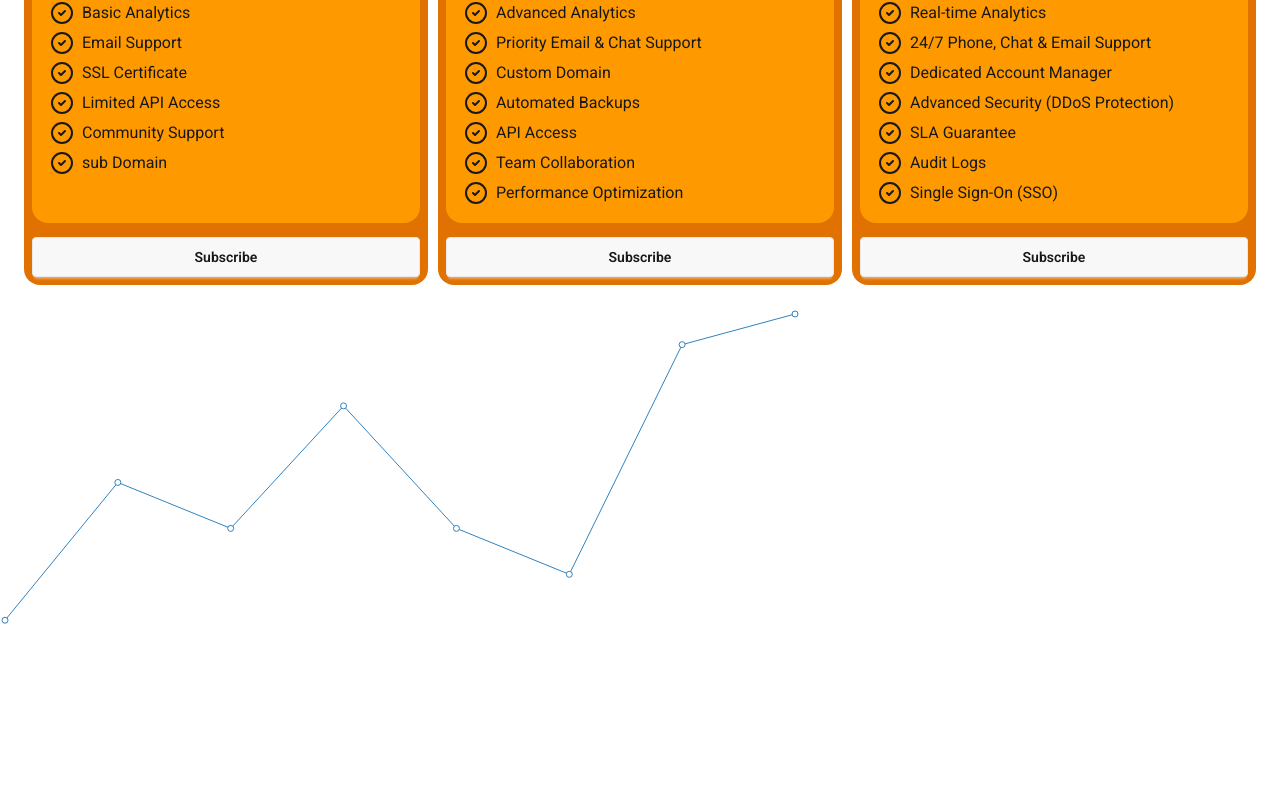
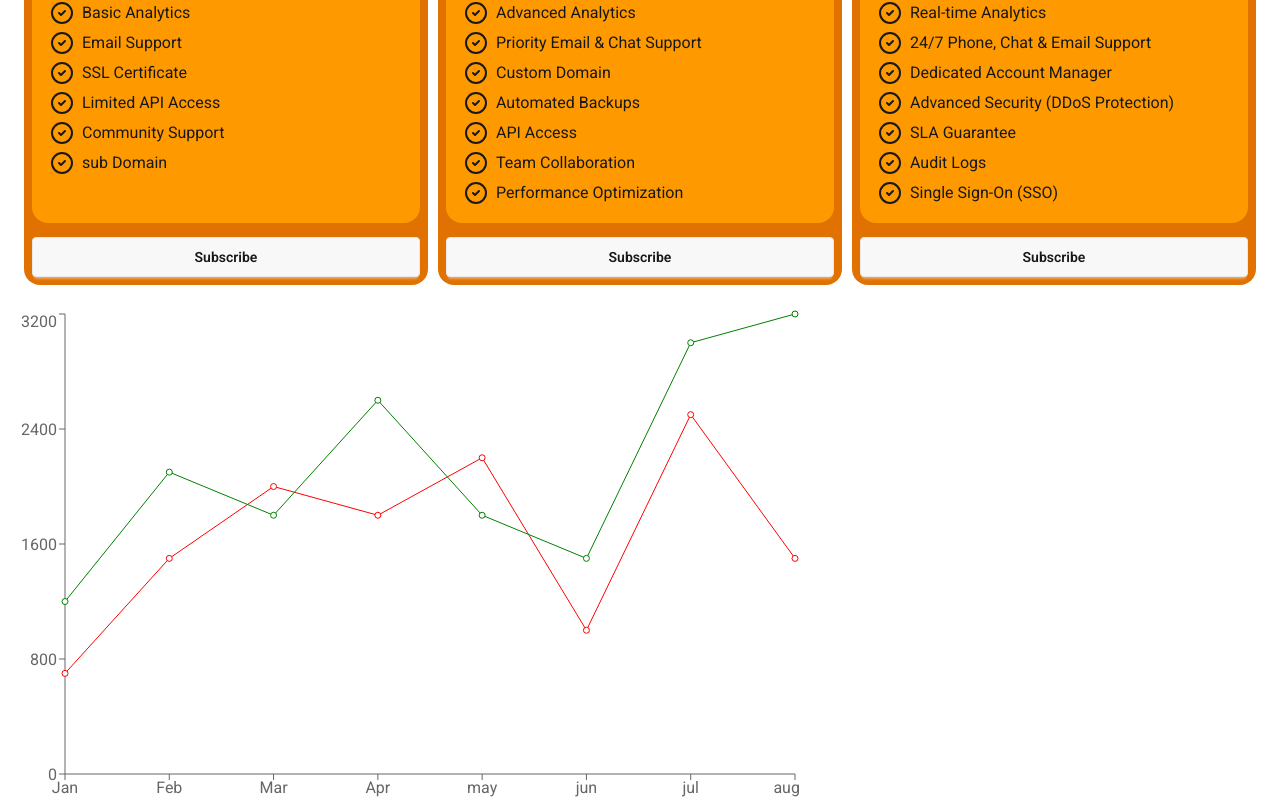
Before and after one commit to sohagroy7223/tailwind-react-pricing-option, a React (Vite) app: page / in a window 1280 px wide. Shown: the part 389-1198 px from the top of the page. Built offline with nearby package versions, Linux system fonts and the light colour scheme.

Commit message:
addad buy charts in this file

```diff
--- a/src/components/ResultCharts/ResultsCharts.jsx
+++ b/src/components/ResultCharts/ResultsCharts.jsx
@@ -1,21 +1,24 @@
 import React from "react";
-import { Line, LineChart } from "recharts";
+import { ComposedChart, Line, LineChart, XAxis, YAxis } from "recharts";
 
 const ResultsCharts = () => {
   const salesData = [
-    { month: "Jan", sales: 1200 },
-    { month: "Feb", sales: 2100 },
-    { month: "Mar", sales: 1800 },
-    { month: "Apr", sales: 2600 },
-    { month: "may", sales: 1800 },
-    { month: "jun", sales: 1500 },
-    { month: "jul", sales: 3000 },
-    { month: "aug", sales: 3200 },
+    { month: "Jan", sales: 1200, buy: 700 },
+    { month: "Feb", sales: 2100, buy: 1500 },
+    { month: "Mar", sales: 1800, buy: 2000 },
+    { month: "Apr", sales: 2600, buy: 1800 },
+    { month: "may", sales: 1800, buy: 2200 },
+    { month: "jun", sales: 1500, buy: 1000 },
+    { month: "jul", sales: 3000, buy: 2500 },
+    { month: "aug", sales: 3200, buy: 1500 },
   ];
   return (
     <div>
       <LineChart width={800} height={500} data={salesData}>
-        <Line dataKey={"sales"}></Line>
+        <XAxis dataKey={"month"}></XAxis>
+        <YAxis></YAxis>
+        <Line dataKey="buy" stroke="red"></Line>
+        <Line dataKey={"sales"} stroke="green"></Line>
       </LineChart>
     </div>
   );
```
